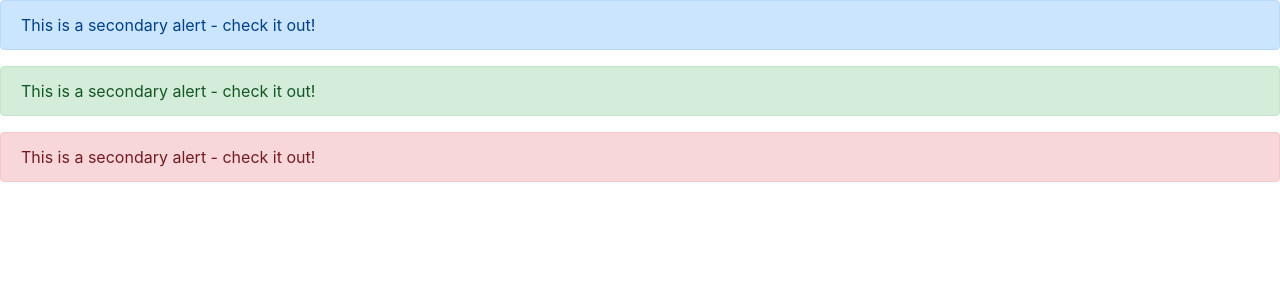
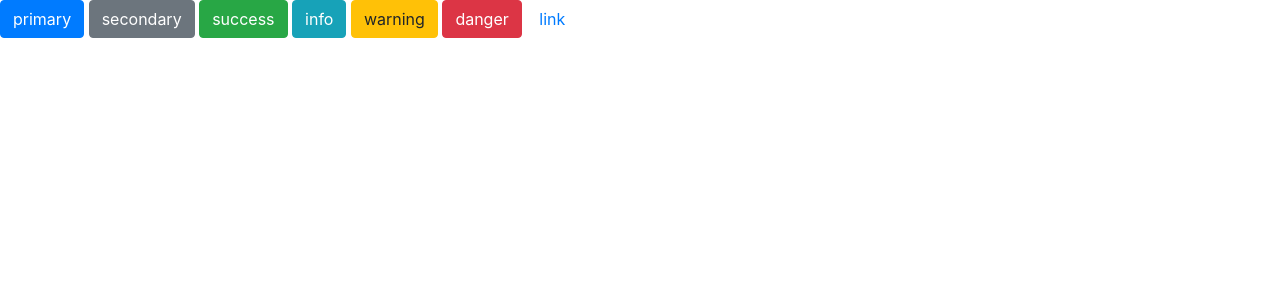
Before and after one commit to agnessm22/praktek-reactjs, a React (Create React App) app: page / in a window 1280 px wide. Shown: the top 300 px of the page. Built offline with nearby package versions, Linux system fonts and the light colour scheme.

Commit message:
berhasil mengaplikasikan button

```diff
--- a/src/Component/Class/BootstrapComp.jsx
+++ b/src/Component/Class/BootstrapComp.jsx
@@ -1,5 +1,5 @@
 import React, { Component } from 'react';
-import { Alert } from 'reactstrap';
+import { Button } from 'reactstrap';
 
 class BootstrapComp extends Component {
     constructor(props) {
@@ -13,15 +13,13 @@ class BootstrapComp extends Component {
     render() {
         return (
             <div>
-               <Alert color="primary">
-                   This is a secondary alert - check it out!
-               </Alert>
-               <Alert color="success">
-                   This is a secondary alert - check it out!
-               </Alert>
-               <Alert color="danger">
-                   This is a secondary alert - check it out!
-               </Alert>
+                <Button color="primary">primary</Button>{' '}
+                <Button color="secondary">secondary</Button>{' '}
+                <Button color="success">success</Button>{' '}
+                <Button color="info">info</Button>{' '}
+                <Button color="warning">warning</Button>{' '}
+                <Button color="danger">danger</Button>{' '}
+                <Button color="link">link</Button>
             </div>
         );
     }
```
